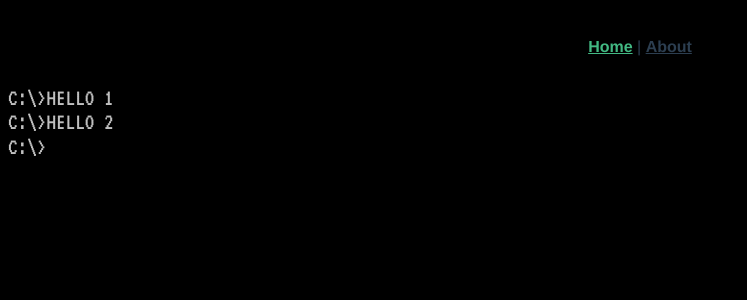
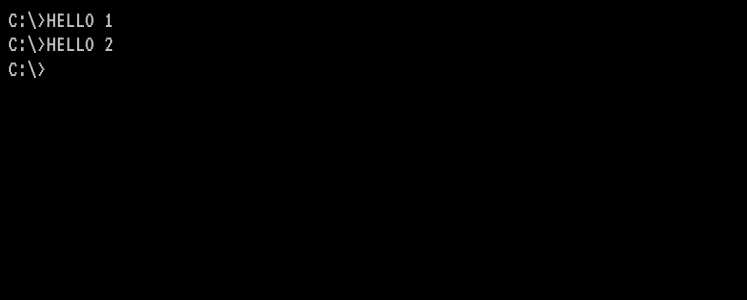
Before and after one commit to rcvink/nowhere, a Vue app: page / in a window 1280 px wide. Shown: the top 300 px of the page, without its empty margins (0-747 px from the left). Built offline with nearby package versions, Linux system fonts and the light colour scheme.

Commit message:
Remove navigation

```diff
--- a/src/App.vue
+++ b/src/App.vue
@@ -1,9 +1,5 @@
 <template>
   <div id="app">
-    <div id="nav">
-      <router-link to="/">Home</router-link> |
-      <router-link to="/about">About</router-link>
-    </div>
     <router-view/>
   </div>
 </template>
@@ -16,14 +12,4 @@
   text-align: center;
   color: #2c3e50;
 }
-#nav {
-  padding: 30px;
-  a {
-    font-weight: bold;
-    color: #2c3e50;
-    &.router-link-exact-active {
-      color: #42b983;
-    }
-  }
-}
 </style>
```
